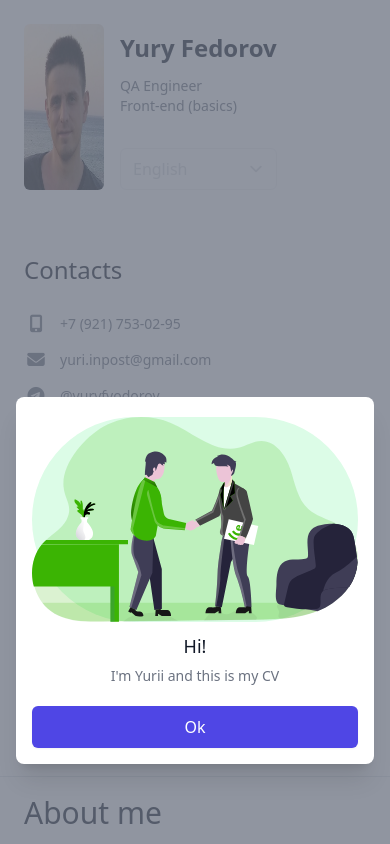
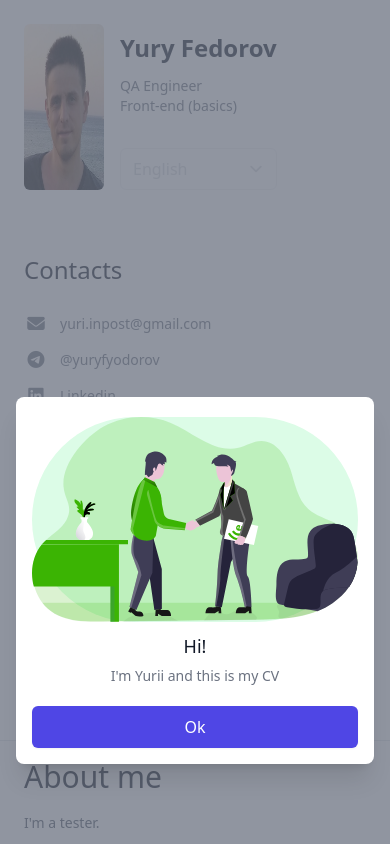
Before and after one commit to yurifyodorov/yurifyodorov.github.io, an Angular app: page / in a window 390 px wide. Shown: the top 844 px of the page. Built offline with nearby package versions, Linux system fonts and the light colour scheme.

Commit message:
Update contacts.component.ts
remove mobile phone

```diff
--- a/src/app/contacts/contacts.component.ts
+++ b/src/app/contacts/contacts.component.ts
@@ -7,11 +7,6 @@ import { Component } from '@angular/core';
 })
 export class ContactsComponent {
   contacts: any[] = [
-    {
-      "icon": "fas fa-mobile-alt",
-      "value": "+7 (921) 753-02-95",
-      "link": 'tel:+7-921-753-0295'
-    },
     {
       "icon": "fas fa-envelope",
       "value": "yuri.inpost@gmail.com",
```
